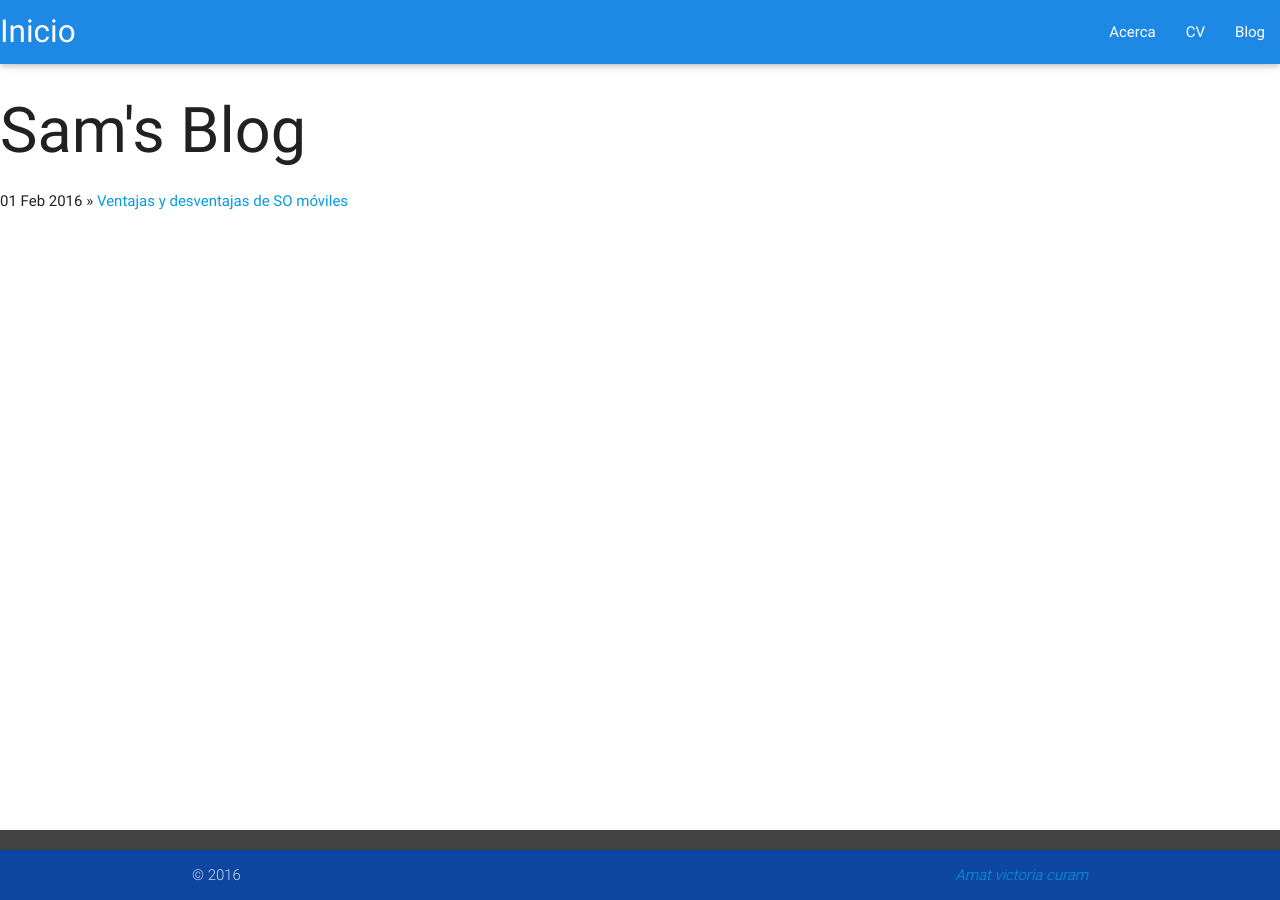
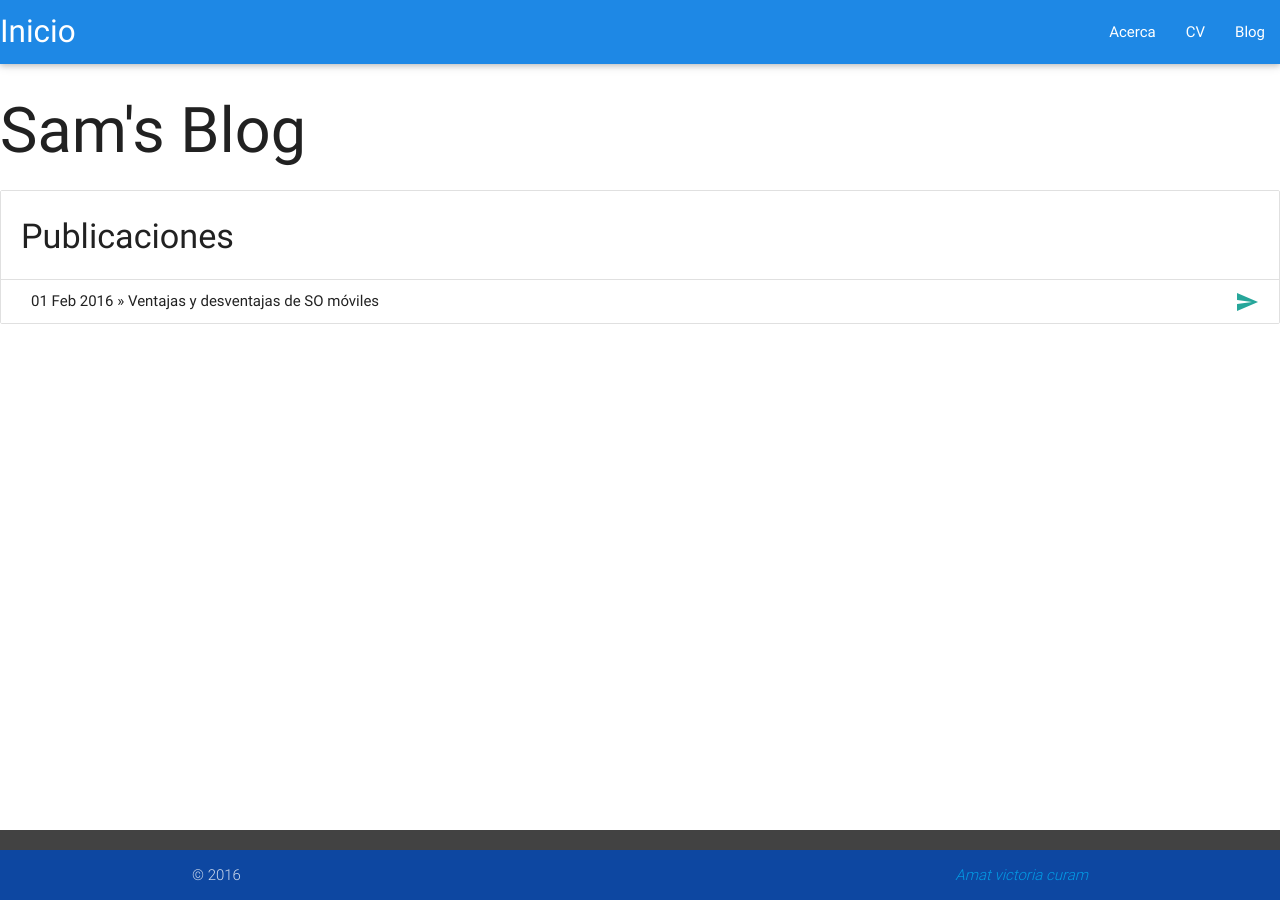
Before and after one commit to const3/const3.github.io, a Jekyll site: the page built from blog.html, in a window 1280 px wide. Built offline with Jekyll 4.4.1, drawn with Linux system fonts in a browser that asks for light colours; nearby versions of some CDN libraries.

Commit message:
Update blog.html

```diff
--- a/blog.html
+++ b/blog.html
@@ -3,9 +3,10 @@ layout: default
 title: Sam's Blog
 ---
 	<h1>{{ page.title }}</h1>
-	<ul>
 
-	  {% for post in site.posts %}
-	    <li><span>{{ post.date | date_to_string }}</span> » <a href="{{ post.url }}" title="{{ post.title }}">{{ post.title }}</a></li>
-	  {% endfor %}
-	</ul>
+   <ul class="collection with-header">
+        <li class="collection-header"><h4>Publicaciones</h4></li>
+	{% for post in site.posts %}
+		<li class="collection-item"><div><span>{{ post.date | date_to_string }}</span> » {{ post.title }}<a href="{{ post.url }}" class="secondary-content"><i class="material-icons">send</i></a></div></li>
+	{% endfor %}
+      </ul>
```
